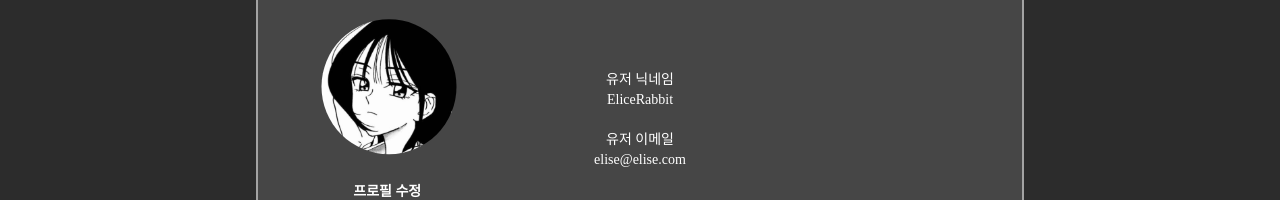
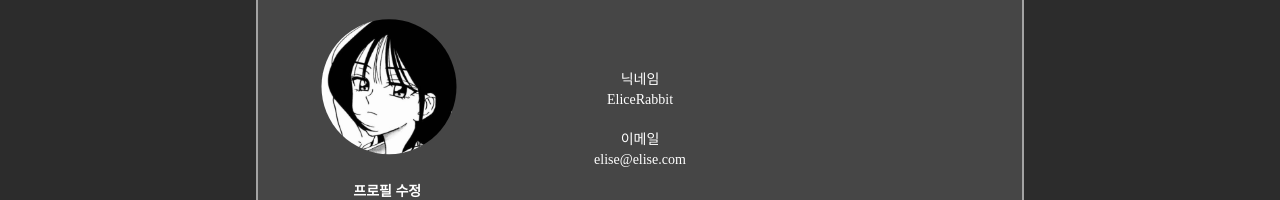
Before and after one commit to 9woody5/watcHere, a React (Vite) app: page /mypage in a window 1280 px wide. Shown: the part 121-321 px from the top of the page. Built offline with nearby package versions, Linux system fonts and the light colour scheme; some icons are missing.

Commit message:
feat(UsersProfile) : 마이페이지 계정 영역 '유저' 문자 삭제

```diff
--- a/src/Components/Users/UsersProfile.jsx
+++ b/src/Components/Users/UsersProfile.jsx
@@ -35,10 +35,10 @@ const UsersProfile = () => {
         </div>
       </div>
       <div className="flex flex-col flex-grow-3 w-[33%] font-normal text-center text-sm text-white">
-        <h2>유저 닉네임</h2>
+        <h2>닉네임</h2>
         <p>EliceRabbit</p>
         <br />
-        <h2>유저 이메일</h2>
+        <h2>이메일</h2>
         <p>elise@elise.com</p>
       </div>
       <div className="flex items-center justify-end dropdown dropdown-end profile-setting w-[33%]">
@@ -59,9 +59,6 @@ const UsersProfile = () => {
           className="menu menu-sm dropdown-content mt-3 z-[1] p-2 shadow bg-base-100 rounded-box w-28 text-black"
         >
           <li>
-            <button>로그아웃</button>
-          </li>
-          <li>
             <button>계정변경</button>
           </li>
           <li>
```
